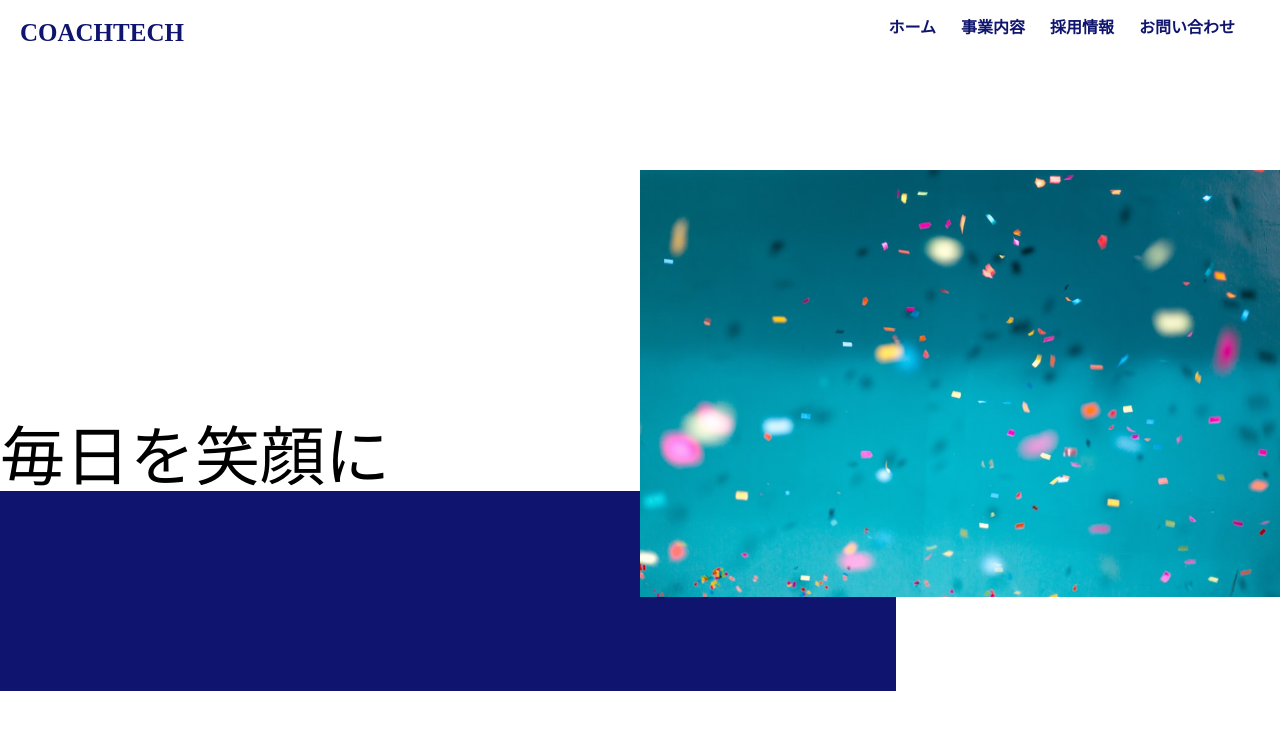
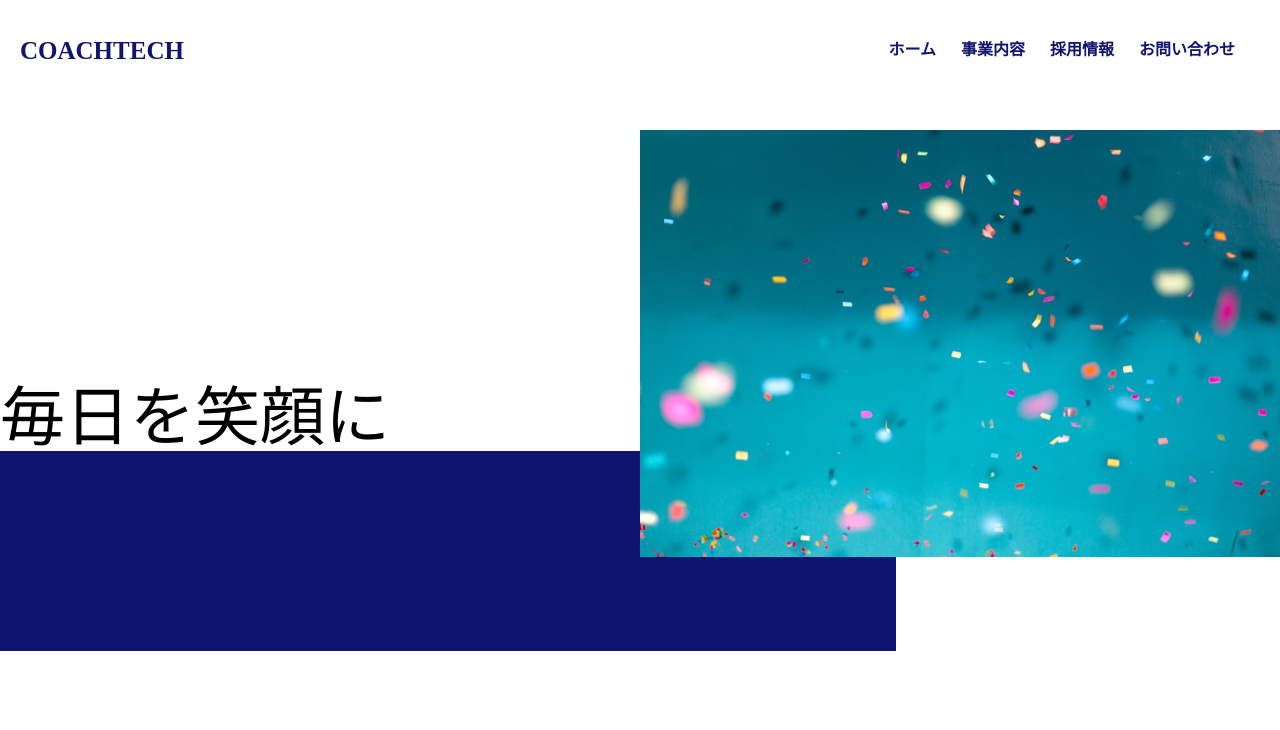
Before and after one commit to mayu6v0/coachtech_CSS, a plain HTML site: page 20211128hayashi/index.html in a window 1280 px wide. Drawn offline with Linux system fonts and the light colour scheme.

Commit message:
float→flexboxに変更、zindex追加

```diff
--- a/20211128hayashi/css/style.css
+++ b/20211128hayashi/css/style.css
@@ -1,17 +1,20 @@
 header {
-  padding: 20px;
+  padding: 0 20px;
   height: 100px;
+  display: flex;
+  justify-content: space-between;
+  align-items: center;
 }
 
 .logo {
   color: rgb(15, 21, 110);
   font-size: 25px;
   font-weight: bold;
-  float: left;
 }
 
-.menu {
-  float: right;
+.menu-list {
+  display: flex;
+  justify-content: space-between;
 }
 
 a {
@@ -21,7 +24,6 @@
 
 li {
   list-style: none;
-  float: left;
   padding-right: 25px;
   font-weight: bold;
 }
@@ -37,11 +39,11 @@
   position: absolute;
   top: 60%;
   border-bottom: 200px solid rgb(15, 21, 110);
+  z-index: -1;
 }
 
 img {
   display: block;
   width: 50%;
-  position: relative;
   margin: 30px 0 0 auto;
 }
--- a/20211128hayashi/index.html
+++ b/20211128hayashi/index.html
@@ -12,7 +12,7 @@
   <header>
     <div class="logo">COACHTECH</div>
     <div class="menu">
-      <ul>
+      <ul class="menu-list">
         <li><a href="">ホーム</a></li>
         <li><a href="">事業内容</a></li>
         <li><a href="">採用情報</a></li>
@@ -21,8 +21,9 @@
     </div>
   </header>
   <main>
+    <img src="img/firstview.jpeg" alt="">
     <h1>毎日を笑顔に</h1>
-    <img src="img/firstview.jpeg" alt="">
+
   </main>
 </body>
 </html>
```
Also changed, not shown: 2 other files.
